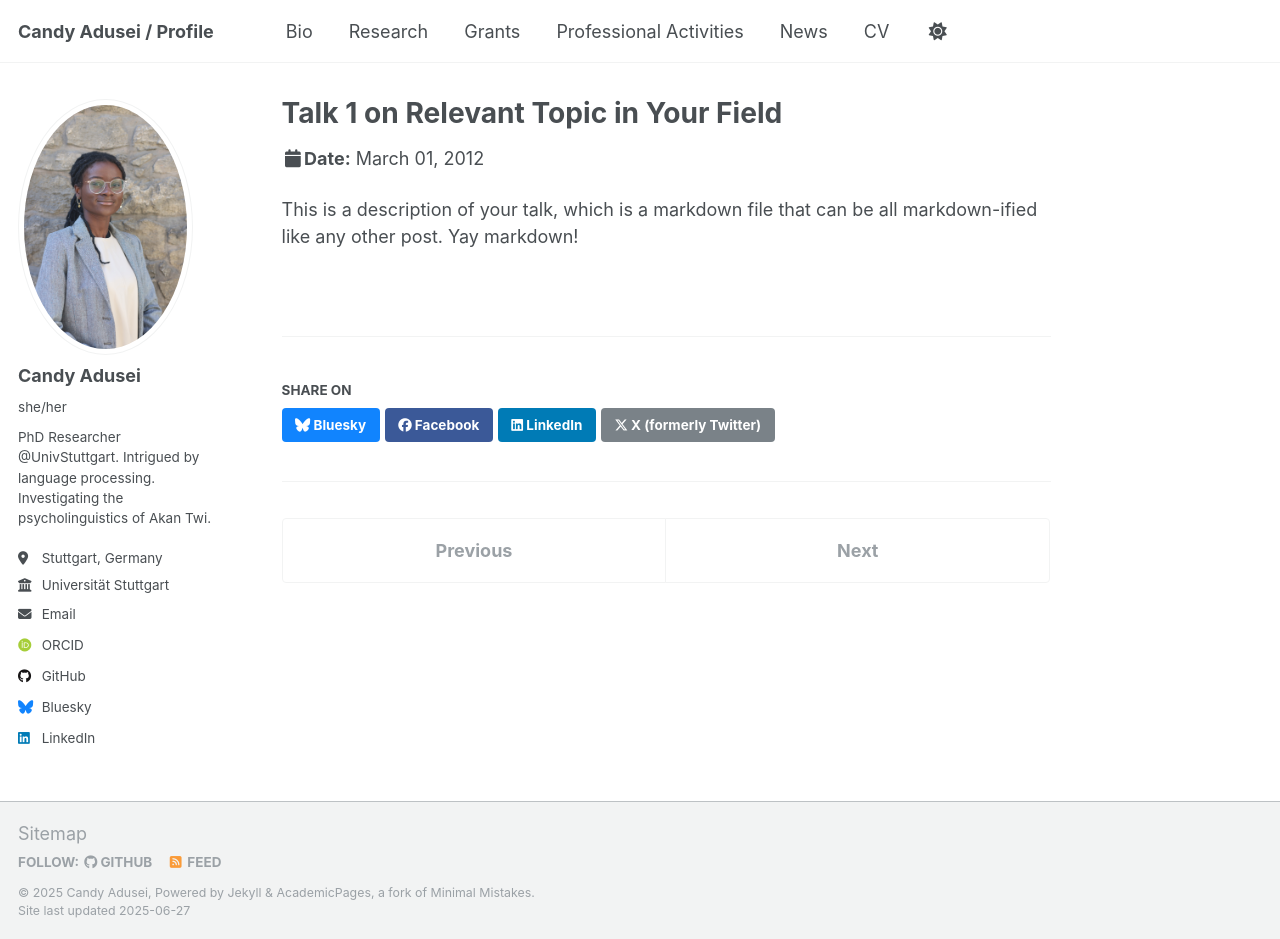
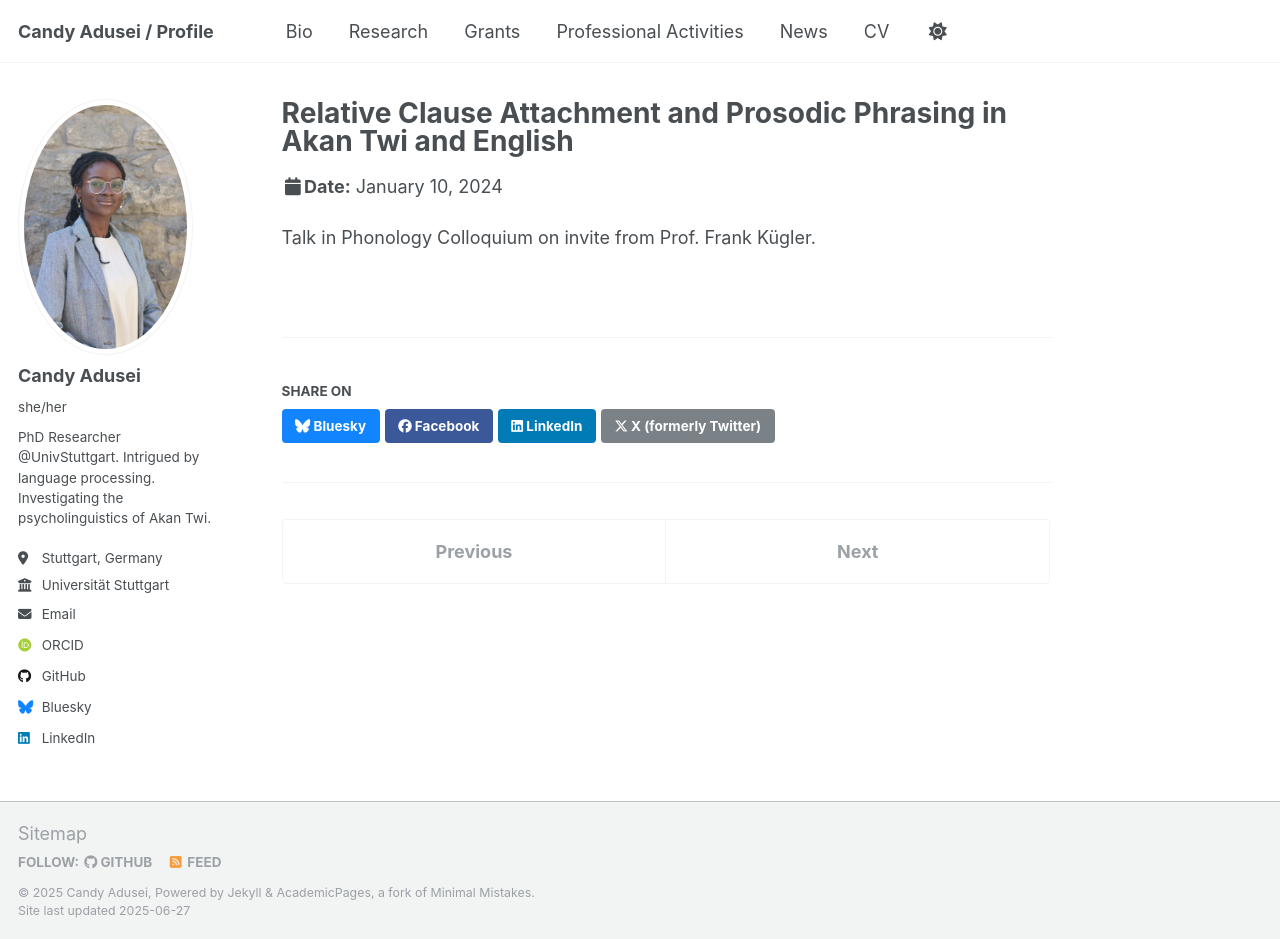
Before and after one commit to Candy-Adusei/candy-adusei.github.io, a Jekyll site: the page built from _talks/2012-03-01-talk-1.md, in a window 1280 px wide and 939 px high. Built offline with Jekyll 4.4.1, drawn with Linux system fonts in a browser that asks for light colours; some web fonts are replaced.

Commit message:
Update 2012-03-01-talk-1.md

```diff
--- a/_talks/2012-03-01-talk-1.md
+++ b/_talks/2012-03-01-talk-1.md
@@ -1,11 +1,11 @@
 ---
-title: "Talk 1 on Relevant Topic in Your Field"
+title: "Relative Clause Attachment and Prosodic Phrasing in Akan Twi and English"
 collection: talks
 type: "Talk"
 permalink: /talks/2012-03-01-talk-1
-venue: "UC San Francisco, Department of Testing"
-date: 2012-03-01
-location: "San Francisco, CA, USA"
+venue: "Institut für Linguistik, Goethe Universität Frankfurt"
+date: 2024-01-10
+location: "Frankfurt, Germany"
 ---
 
-This is a description of your talk, which is a markdown file that can be all markdown-ified like any other post. Yay markdown!
+Talk in Phonology Colloquium on invite from Prof. Frank Kügler.
```
